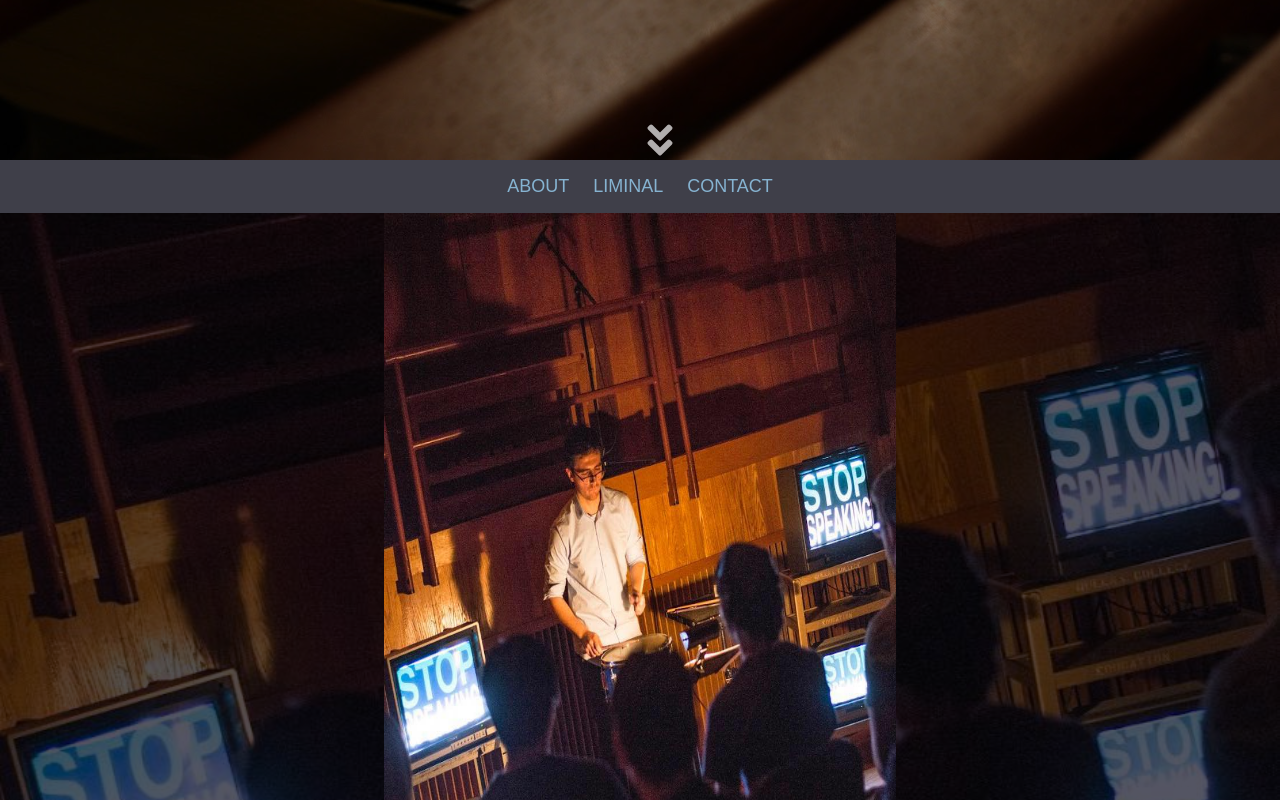
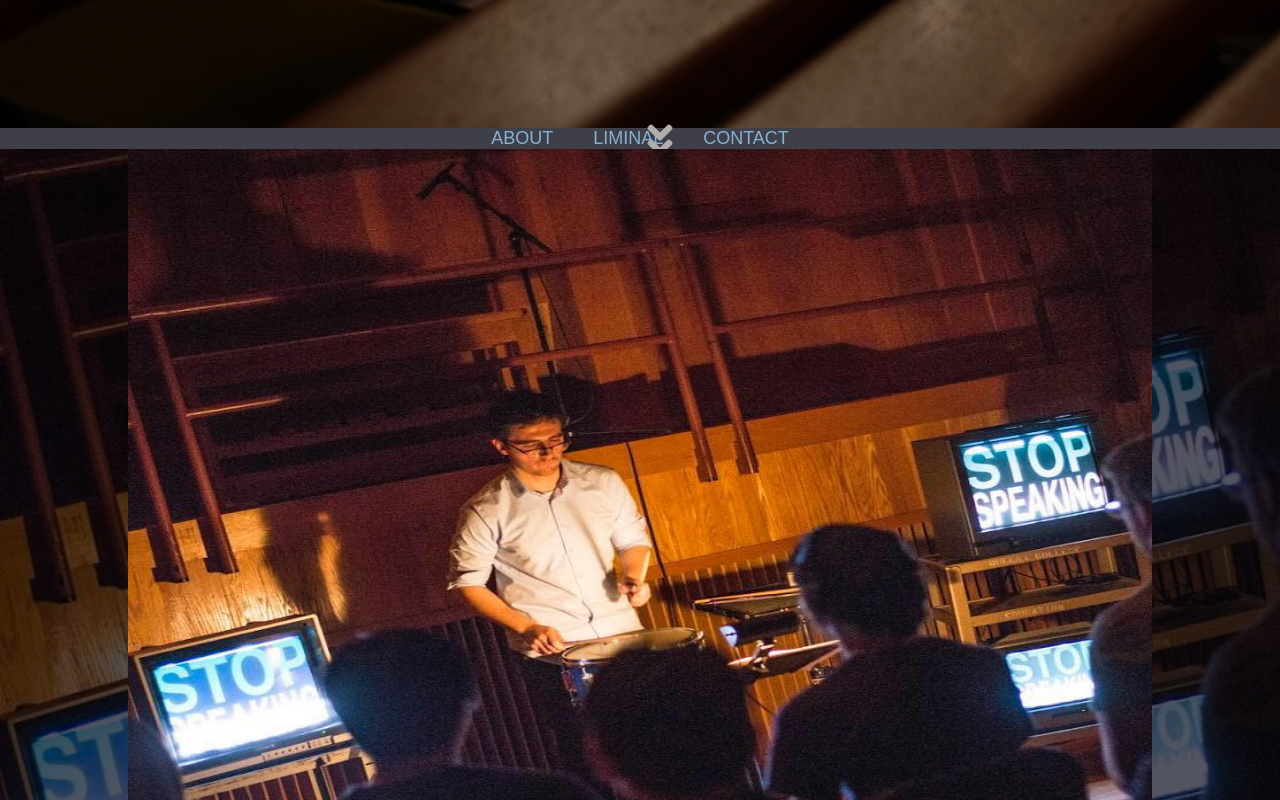
Before and after one commit to tommywu10/JuanHerrera, a React (Create React App) app: page / in a window 1280 px wide. Shown: the part 640-1440 px from the top of the page. Built offline with nearby package versions, Linux system fonts and the light colour scheme; a web font is replaced by a local one.

Commit message:
more mobile responsive

```diff
--- a/src/App.css
+++ b/src/App.css
@@ -32,7 +32,6 @@ html, body {
   color: var(--accent-color);
   font-family: var(--nav-bar-font);
   font-size: 15px;
-  margin: 0 12px;
   text-transform: uppercase;
   transition: linear .2s;
   cursor: pointer;
@@ -40,6 +39,13 @@ html, body {
 
 .header-container nav a:hover{
   color: white;
+}
+
+.nav-bar {
+  width: 100%;
+  display: flex;
+  justify-content: space-evenly;
+  align-items: center;
 }
 
 /* --------------------------LANDING PAGE------------------------ */
@@ -393,9 +399,9 @@ html, body {
 }
 
 
-@media (min-width: 800px){
+@media (min-width: 940px){
   .home-main-container img {
-    width: 40%;
+    width: 80%;
     height: 100%;
   }
 
@@ -414,6 +420,18 @@ html, body {
     letter-spacing: .3px;
   }
 
+}
+
+@media (min-width: 1280px) {
+  .nav-bar {
+    display: inline;
+    text-align: center;
+  }
+
+  .header-container nav a {
+    margin: 0 20px;
+  }
+
   .about-me-container {
     flex-direction: row;
     background-image: linear-gradient(100deg, rgba(0,0,0,.5) 34%, rgba(0,0,0, 1) 50%, rgba(0,0,0,1) 100%), url('./images/percussion.jpg');
@@ -423,4 +441,5 @@ html, body {
     background-position: left;
     background-color: #ffffff;
   }
+
 }
--- a/src/Components/Footer.js
+++ b/src/Components/Footer.js
@@ -1,6 +1,6 @@
 import React from 'react';
 import {Link} from 'react-router-dom'
-import {FaFacebookSquare, FaInstagram, FaEnvelope} from "react-icons/fa"
+import {FaFacebookSquare, FaInstagram, FaEnvelope, FaYoutube} from "react-icons/fa"
 
 export default function Footer(){
     return (
@@ -9,7 +9,9 @@ export default function Footer(){
            <div className="footer-icon-container">
                <Link to="#"><FaFacebookSquare className="footer-icon" size="25px"/></Link>
                <Link to="#"><FaInstagram className="footer-icon" size="25px"/></Link>
+               <Link to="#"><FaYoutube className="footer-icon" size="25px"/></Link>
                <Link to="#"><FaEnvelope className="footer-icon" size="25px"/></Link>
+
            </div>
         </div>
     )
```
